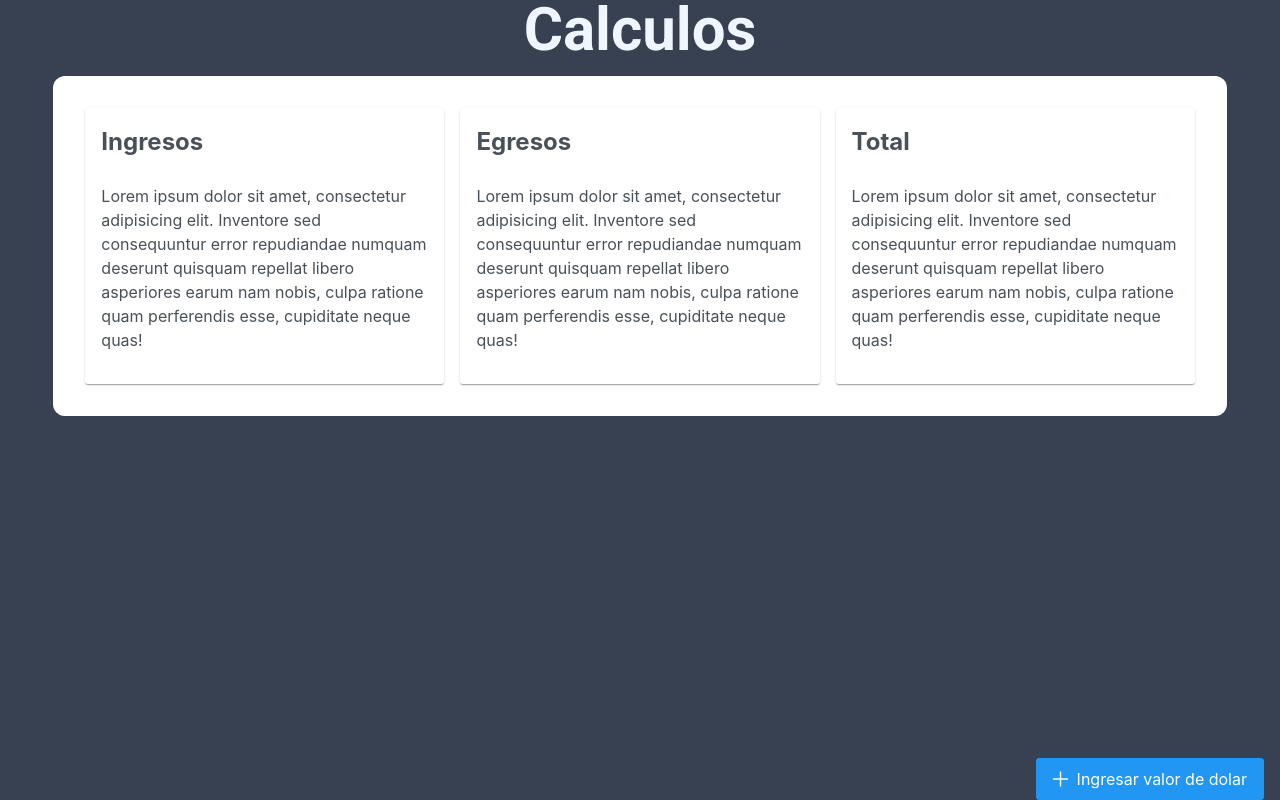
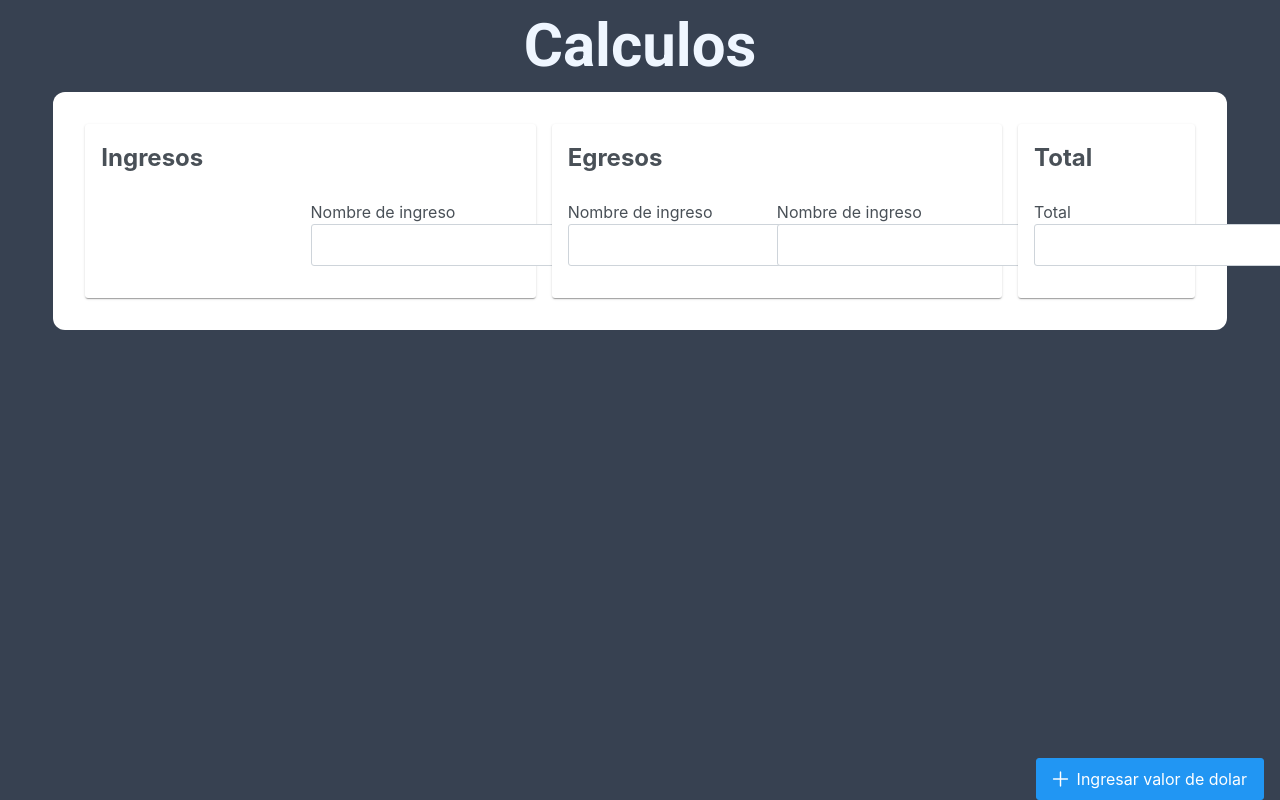
Before and after one commit to Zukhulento/cuentasTS, a React (Vite) app: page / in a window 1280 px wide. Built offline with nearby package versions, Linux system fonts and the light colour scheme.

Commit message:
implementando hook de formulario con ts

```diff
--- /dev/null
+++ b/src/Hooks/useForm.d.ts
@@ -0,0 +1,18 @@
+// useForm.d.ts
+declare module 'hooks/useForm' {
+  import { ChangeEvent } from 'react';
+
+  interface UseFormReturn<T> {
+    formState: T;
+    onChange: (event: ChangeEvent<HTMLInputElement | HTMLTextAreaElement | HTMLSelectElement>) => void;
+    convertirFormulario: (obj: T) => void;
+    onChangeCheckBox: (event: ChangeEvent<HTMLInputElement>) => void;
+    onChangeWithElement: (element: { name: string; value: any }) => void;
+    onResetForm: () => void;
+    resetSpecific: (names: string[]) => void;
+    onChangeMultiSelect: (value: any, name: string) => void;
+    [key: string]: any;
+  }
+
+  export function useForm<T>(initialForm: T): UseFormReturn<T>;
+}
--- /dev/null
+++ b/src/Hooks/useForm.js
@@ -0,0 +1,75 @@
+// TODO: Esto es un custom hook para formularios reutilizable
+
+import { useState } from "react";
+
+export const useForm = (initialForm = {}) => {
+  // *En esta linea se asigna el objeto del formulario (con los campos) como
+  // *Valor inicial del estado de formulario
+  const [formState, setFormState] = useState(initialForm);
+  // *En esta linea se definie la función para cambiar cualquier campo del form
+  // *Recibe como parámetro la desestructuración del event.target
+  const onChange = ({ target }) => {
+    // Del target se desestructura el value y el name (Datos que usaré luego)
+    const { name, value } = target;
+    // Se define nuevos valores al estado
+    setFormState({
+      ...formState,
+      [name]: value,
+    });
+  };
+  const onChangeMultiSelect = (ev, name) => {
+    // Del target se desestructura el value y el name (Datos que usaré luego)
+    console.log(ev);
+    // console.log(name);
+    // Se define nuevos valores al estado
+    setFormState({
+      ...formState,
+      [name]: ev,
+    });
+  };
+  //* Esta función recibe un objeto y lo convierte en el nuevo formulario
+  const convertirFormulario = (obj) => {
+    setFormState(obj);
+  };
+  //* Esta función es para cambiar el estado de un checkbox (Toggle)
+  const onChangeCheckBox = ({ target }) => {
+    const { name } = target;
+    setFormState({
+      ...formState,
+      [name]: !formState[name],
+    });
+  };
+  //* Función base para modificar el valor de un elemento del formulario
+  const onChangeWithElement = (element) => {
+    const { name, value } = element;
+    setFormState({
+      ...formState,
+      [name]: value,
+    });
+  };
+  //* Función para convertir el valor de un elemento del formulario a un string vacío
+  const resetSpecific = (names) => {
+    names.forEach((name) => {
+      setFormState({
+        ...formState,
+        [name]: "",
+      });
+    });
+  };
+  //* Función para convertir el formulario al estado inicial
+  const onResetForm = () => {
+    setFormState(initialForm);
+  };
+  // !Se retorna con este hook el estado del formulario y la función para actualizar el estado
+  return {
+    ...formState,
+    formState,
+    onChange,
+    convertirFormulario,
+    onChangeCheckBox,
+    onChangeWithElement,
+    onResetForm,
+    resetSpecific,
+    onChangeMultiSelect,
+  };
+};
--- /dev/null
+++ b/src/components/Functional/InputField/InputField.tsx
@@ -0,0 +1,22 @@
+import { InputText } from "primereact/inputtext";
+
+interface InputFieldProps {
+  nombre: string;
+  valor: string;
+  onChange: () => void;
+  etiqueta: string;
+}
+
+export const InputField: React.FC<InputFieldProps> = ({
+  nombre,
+  valor,
+  onChange,
+  etiqueta = "Nombre por defecto",
+}) => {
+  return (
+    <>
+      <label htmlFor={nombre}>{etiqueta}</label>
+      <InputText id={nombre} name={nombre} value={valor} onChange={onChange} />
+    </>
+  );
+};
--- a/src/components/MainApp.tsx
+++ b/src/components/MainApp.tsx
@@ -7,52 +7,93 @@ import {
   InputNumber,
   InputNumberValueChangeEvent,
 } from "primereact/inputnumber";
+import { InputText } from "primereact/inputtext";
 import { useState } from "react";
+import { useForm } from "hooks/useForm";
 
 export const MainApp = () => {
   // Estado para visualizar o no el contenido
   const [visible, setVisible] = useState<boolean>(false);
   //   Valores de monedas
-  const [value1, setValue1] = useState<number>(1);
+  const [value1] = useState<number>(1);
   const [value2, setValue2] = useState<number>();
+  const [ValorDolar, setValorDolar] = useState<number>(0.0);
+
+  interface FormData {
+    ingreso: string;
+    egreso: string;
+    total: string;
+  }
+  const initialForm: FormData = {
+    ingreso: "",
+    egreso: "",
+    total: "",
+  };
+
+  const {
+    formState,
+    onChange,
+    convertirFormulario,
+    onChangeCheckBox,
+    onChangeWithElement,
+    onResetForm,
+    resetSpecific,
+    onChangeMultiSelect,
+  } = useForm(initialForm);
+
+  //  Función para guardar el valor del dolar
+  const guardarValorDolar = () => {
+    // Ocultar el dialogo
+    setVisible(false);
+    // Guardar el valor del dolar
+    setValorDolar(value2 ? value2 : 0);
+  };
   return (
     // Componente padre
-    <div className="w-screen h-screen bg-[#374151] flex flex-col">
+    <div className="w-screen min-h-screen h-auto bg-[#374151] flex flex-col">
       {/* <NavBar /> */}
-      <section className="w-full flex text-blue-50">
+      <section className="w-full flex text-blue-50 my-4">
         <h1 className="m-auto roboto-bold text-6xl">Calculos</h1>
       </section>
-      <section className="flex mx-auto mt-4 bg-white w-11/12 h-auto rounded-xl p-8 gap-4">
+      <section className="flex flex-col md:flex-row mx-auto mb-4 bg-white w-11/12 h-auto rounded-xl p-8 gap-4">
         {/* Ingresos */}
         <Card title="Ingresos">
-          <p className="m-0">
-            Lorem ipsum dolor sit amet, consectetur adipisicing elit. Inventore
-            sed consequuntur error repudiandae numquam deserunt quisquam
-            repellat libero asperiores earum nam nobis, culpa ratione quam
-            perferendis esse, cupiditate neque quas!
-          </p>
+          <div className="grid grid-cols-2">
+            {/* Nombre */}
+            <div></div>
+            <div>
+              <label htmlFor="I_label_1">Nombre de ingreso</label>
+              <InputText id="username" aria-describedby="username-help" />
+            </div>
+          </div>
         </Card>
         {/* Egresos */}
         <Card title="Egresos">
-          <p className="m-0">
-            Lorem ipsum dolor sit amet, consectetur adipisicing elit. Inventore
-            sed consequuntur error repudiandae numquam deserunt quisquam
-            repellat libero asperiores earum nam nobis, culpa ratione quam
-            perferendis esse, cupiditate neque quas!
-          </p>
+          <div className="grid grid-cols-2">
+            {/* Nombre */}
+            <div>
+              <label htmlFor="I_label_1">Nombre de ingreso</label>
+              <InputText id="username" aria-describedby="username-help" />
+            </div>
+            <div>
+              <label htmlFor="I_label_1">Nombre de ingreso</label>
+              <InputText id="username" aria-describedby="username-help" />
+            </div>
+          </div>
         </Card>
         {/* Total */}
         <Card title="Total">
-          <p className="m-0">
-            Lorem ipsum dolor sit amet, consectetur adipisicing elit. Inventore
-            sed consequuntur error repudiandae numquam deserunt quisquam
-            repellat libero asperiores earum nam nobis, culpa ratione quam
-            perferendis esse, cupiditate neque quas!
-          </p>
+          <div className="grid grid-cols-1">
+            {/* Nombre */}
+            <div>
+              <label htmlFor="I_label_1">Total</label>
+              <InputText id="username" aria-describedby="username-help" />
+            </div>
+          </div>
         </Card>
       </section>
       {/* Botón de dialogo de solicitud de cambio de dolar */}
-      <div className="w-auto absolute right-4 bottom-0">
+      <div className="w-auto fixed right-4 bottom-0">
         <Button
           label="Ingresar valor de dolar"
           icon="pi pi-plus"
@@ -95,7 +136,7 @@ export const MainApp = () => {
               </label>
               <InputNumber
                 inputId="currency-cordobas"
-                value={value1}
+                value={value2}
                 onValueChange={(e: InputNumberValueChangeEvent) =>
                   setValue2(e.value ? e.value : 0)
                 }
@@ -104,6 +145,9 @@ export const MainApp = () => {
                 locale="en-US"
               />
             </div>
+            <div className="flex-auto m-auto mb-0 text-center">
+              <Button label="Guardar" onClick={guardarValorDolar} />
+            </div>
           </div>
         </Dialog>
       </div>
```
Also changed, not shown: tsconfig.json (+9 -8 lines), 1 other file (tests, documents, lock files or other folders).
